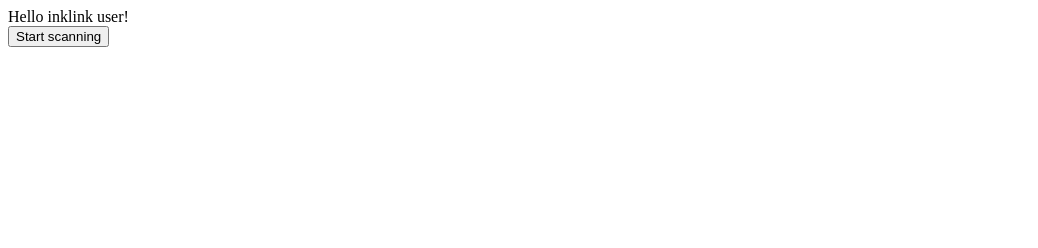
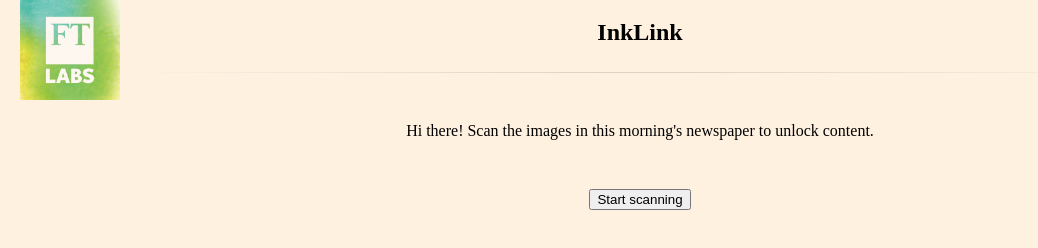
Before and after one commit to ftlabs/inklink, a website: page scan.html in a window 1280 px wide. Shown: the whole page, without its empty margins (0-1038 px from the left). Drawn offline with nearby package versions, Linux system fonts and the light colour scheme; no server answers; a small style sheet from the web is missing.

Commit message:
styling for scanning client

```diff
--- a/public/css/style.css
+++ b/public/css/style.css
@@ -1,3 +1,86 @@
+body, html {
+	width: 100%;
+	height: 100%;
+	padding: 0;
+	margin: 0;
+	line-height: 1;
+	overflow: hidden;
+}
+
+section, nav, div, p, a, h1, h2, h3, h4, ul {
+	box-sizing: border-box;
+	margin: 0;
+	padding: 0;
+}
+
+body {
+	background: #fff1e0;
+}
+
+hr {
+	border: 0;
+    height: 1px;
+    width: 80%;
+    background-image: linear-gradient(to right, rgba(206, 198, 185, 0), rgba(206, 198, 185, 0.75), rgba(206, 198, 185, 0));
+}
+
+h1 {
+	position: absolute;
+	top: 0;
+	left: 20px;
+	z-index: 0;
+}
+
+.logo {
+	width: 100px;
+	height: 100px;
+	overflow: hidden;
+	display: block;
+}
+
+.logo img {
+	width: 100%;
+	height: auto;
+	display: block;
+}
+
+h2 {
+	text-align: center;
+	position: relative;
+	padding: 20px 100px;
+}
+
+.intro {
+	text-align: center;
+	margin: 50px auto;
+	padding: 0 20px;
+}
+
+.centre-button {
+	display: block;
+	text-align: center;
+	margin: 50px auto;
+}
+
 .hidden {
 	display:none;
 }
+
+#videoCapture video {
+	width: 100%;
+}
+
+@media only screen and (max-device-width: 480px){
+	h1 {
+		top: 15px;
+	}
+
+	.logo {
+		width: 50px;
+		height: 50px;
+	}
+
+	h2 {
+		padding:20px 0;
+	}
+}
--- a/public/js/craftwrapper.js
+++ b/public/js/craftwrapper.js
@@ -39,11 +39,16 @@
 }
 
 function switchToSelector() {
+    var fakeSelector = document.getElementById('fakeSelector');
     var selectorElement = document.getElementById('selectorElement');
 
     scanButton.setAttribute("class", "hidden");
-    selectorElement.removeAttribute("class", "hidden");
+    fakeSelector.classList.remove("hidden");
 
+    fakeSelector.addEventListener('click', function(e){
+        e.preventDefault();
+        selectorElement.click();
+    });
 
     var selector = new craftar.ImageSelector(selectorElement);
     selector.addListener('image', function(craftarImage) {
@@ -89,7 +94,7 @@
     resultEl.setAttribute('href', resultItem.item.url);
     resultEl.setAttribute('target', '_self');
     resultEl.click();
-};
+}
 
 
 function setupCapture( callback ){
--- a/scan.html
+++ b/scan.html
@@ -2,12 +2,12 @@
 <html>
 <head>
 	<meta charset="utf-8" />
+	<meta name="viewport" content="width=device-width, user-scalable=no, initial-scale=1">
 	<title>Scan your paper!</title>
+
 	<script src="/socket.io/socket.io.js"></script>
 	<script src="/lib/craftar.min.js"></script>
-
 	<script src="/js/craftwrapper.js"></script>
-
 
 	<script>
 		var socket = io.connect();
@@ -20,21 +20,33 @@
 			initDetection(token);
 		});
 	</script>
-
+	<link rel="stylesheet" href="https://build.origami.ft.com/v2/bundles/css?modules=o-fonts@^2.2.0,o-typography@^4.3.2,o-buttons@^4.4.4" />
 	<link rel="stylesheet" type="text/css" href="css/style.css">
 </head>
 <body>
-	Hello inklink user!
-	<div class="container">
-        <div id="videoCapture">
-
-        </div>
+	<header>
+		<h1><a class="logo" href="http://labs.ft.com" target="_blank"><img src="/img/ftlabs_avatar-green.png" alt="FT labs" /></a></h1>
+		<h2 class="o-typography-heading1">InkLink</h2>
+	</header>
+	<hr />
+	<div class="o-typography-body intro">
+		<p>Hi there! Scan the images in this morning's newspaper to unlock content.</p>
+	</div>
+	<div class="container o-typography-body">
+        <div id="videoCapture"></div>
         <form action="#" method="post" accept-charset="utf-8">
 
-            <input id="scan" type="button" value="Start scanning">
-            <input id="selectorElement" type="file" accept="image/*" value="Select an image" class="hidden" name="ir">
+            <div class="centre-button">
+            	<input id="scan" class="o-buttons o-buttons--standout o-buttons--big" type="button" value="Start scanning">
+            </div>
+            <div class="centre-button">
+            	<button id="fakeSelector" class="hidden o-buttons o-buttons--standout o-buttons--big">Select an image</button>
+            	<input id="selectorElement" type="file" accept="image/*" value="Select an image" class="hidden" name="ir">
+            </div>
         </form>
         <!-- <div class="spinner hidden" id="spinner"><img src="./images/spinner.gif"></div> -->
     </div>
+
+    <script src="//origami-build.ft.com/v2/bundles/js?modules=o-buttons"></script>
 </body>
 </html>
```
Also changed, not shown: public/img/ftlabs_avatar-green.png (added).
